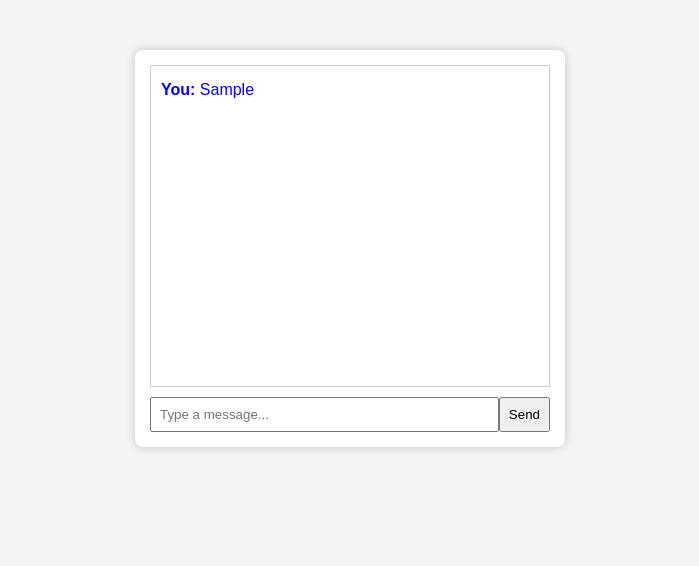
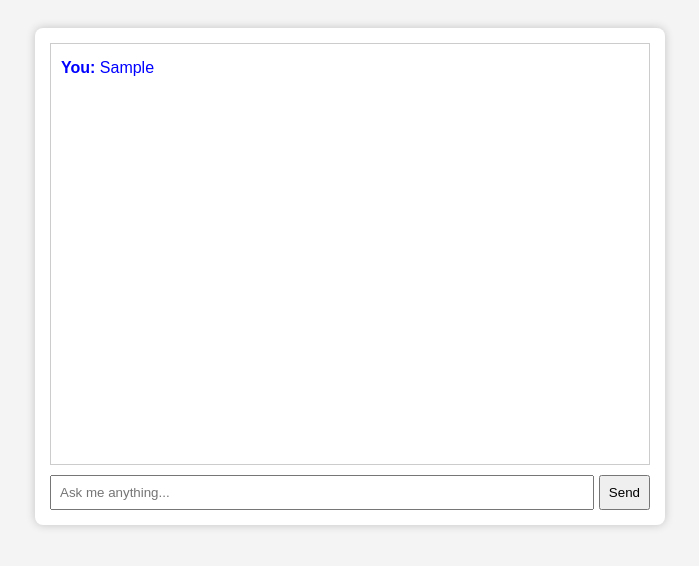
Before and after one commit to Creatingtesting/uwuiosdelta, a plain HTML site: page index.html in a window 1280 px wide. Both pictures are taken after typing "Sample" into the empty fields and a click on the button "Send". Shown: the whole page, without its empty margins (290-989 px from the left). Drawn offline with Linux system fonts and the light colour scheme; no server answers.

Commit message:
Update index.html

```diff
--- a/index.html
+++ b/index.html
@@ -1,55 +1,69 @@
 <!DOCTYPE html>
 <html lang="en">
 <head>
-  <meta charset="UTF-8">
-  <meta name="viewport" content="width=device-width, initial-scale=1.0">
-  <title>Free AI Chat</title>
+  <meta charset="UTF-8" />
+  <meta name="viewport" content="width=device-width, initial-scale=1.0" />
+  <title>AI Web Search</title>
   <style>
-    body { font-family: Arial, sans-serif; background: #f4f4f4; }
-    #chatbox {
-      width: 400px; margin: 50px auto; background: white;
-      border-radius: 8px; padding: 15px; box-shadow: 0 0 10px rgba(0,0,0,0.2);
-    }
-    #messages { height: 300px; overflow-y: auto; border: 1px solid #ccc; padding: 10px; margin-bottom: 10px; }
+    body { font-family: Arial, sans-serif; background: #f4f4f4; padding: 20px; }
+    #chatbox { max-width: 600px; margin: auto; background: white; padding: 15px; border-radius: 8px; box-shadow: 0 0 10px rgba(0,0,0,0.2); }
+    #messages { height: 400px; overflow-y: auto; border: 1px solid #ccc; padding: 10px; margin-bottom: 10px; }
     .msg { margin: 5px 0; }
     .user { color: blue; }
     .ai { color: green; }
     #inputArea { display: flex; }
     #userInput { flex: 1; padding: 8px; }
-    button { padding: 8px; }
+    button { padding: 8px; margin-left: 5px; }
+    .search-result { margin: 8px 0; border-bottom: 1px solid #eee; padding-bottom: 4px; }
+    .search-result a { font-weight: bold; text-decoration: none; color: #333; }
+    .search-result p { margin: 4px 0; }
   </style>
 </head>
 <body>
   <div id="chatbox">
     <div id="messages"></div>
     <div id="inputArea">
-      <input type="text" id="userInput" placeholder="Type a message..." />
-      <button onclick="sendMessage()">Send</button>
+      <input type="text" id="userInput" placeholder="Ask me anything..." />
+      <button onclick="handleUser()">Send</button>
     </div>
   </div>
 
   <script>
-    async function sendMessage() {
-      let input = document.getElementById("userInput");
-      let text = input.value.trim();
-      if (text === "") return;
+    async function handleUser() {
+      const inputEl = document.getElementById("userInput");
+      const text = inputEl.value.trim();
+      if (!text) return;
+      appendMessage("You", text, "user");
+      inputEl.value = "";
 
-      let msgBox = document.getElementById("messages");
-      msgBox.innerHTML += `<div class="msg user"><b>You:</b> ${text}</div>`;
-      input.value = "";
+      // Call backend
+      let response = await fetch("/search?q=" + encodeURIComponent(text));
+      let data = await response.json();
 
-      // Call Hugging Face free model (no key required for public demos)
-      let response = await fetch("https://api-inference.huggingface.co/models/gpt2", {
-        method: "POST",
-        headers: { "Content-Type": "application/json" },
-        body: JSON.stringify({ inputs: text })
-      });
+      appendMessage("System", "Here are web search results:", "ai");
+      showSearchResults(data.results);
 
-      let data = await response.json();
-      console.log(data);
+      if (data.answer) {
+        appendMessage("AI", data.answer, "ai");
+      }
+    }
 
-      let reply = (data[0] && data[0].generated_text) ? data[0].generated_text : "Sorry, no response.";
-      msgBox.innerHTML += `<div class="msg ai"><b>AI:</b> ${reply}</div>`;
+    function appendMessage(who, text, cls) {
+      const msgBox = document.getElementById("messages");
+      msgBox.innerHTML += `<div class="msg ${cls}"><b>${who}:</b> ${text}</div>`;
+      msgBox.scrollTop = msgBox.scrollHeight;
+    }
+
+    function showSearchResults(results) {
+      const msgBox = document.getElementById("messages");
+      for (let r of results) {
+        msgBox.innerHTML += `
+          <div class="search-result">
+            <a href="${r.url}" target="_blank">${r.name}</a>
+            <p>${r.snippet}</p>
+          </div>
+        `;
+      }
       msgBox.scrollTop = msgBox.scrollHeight;
     }
   </script>
```
